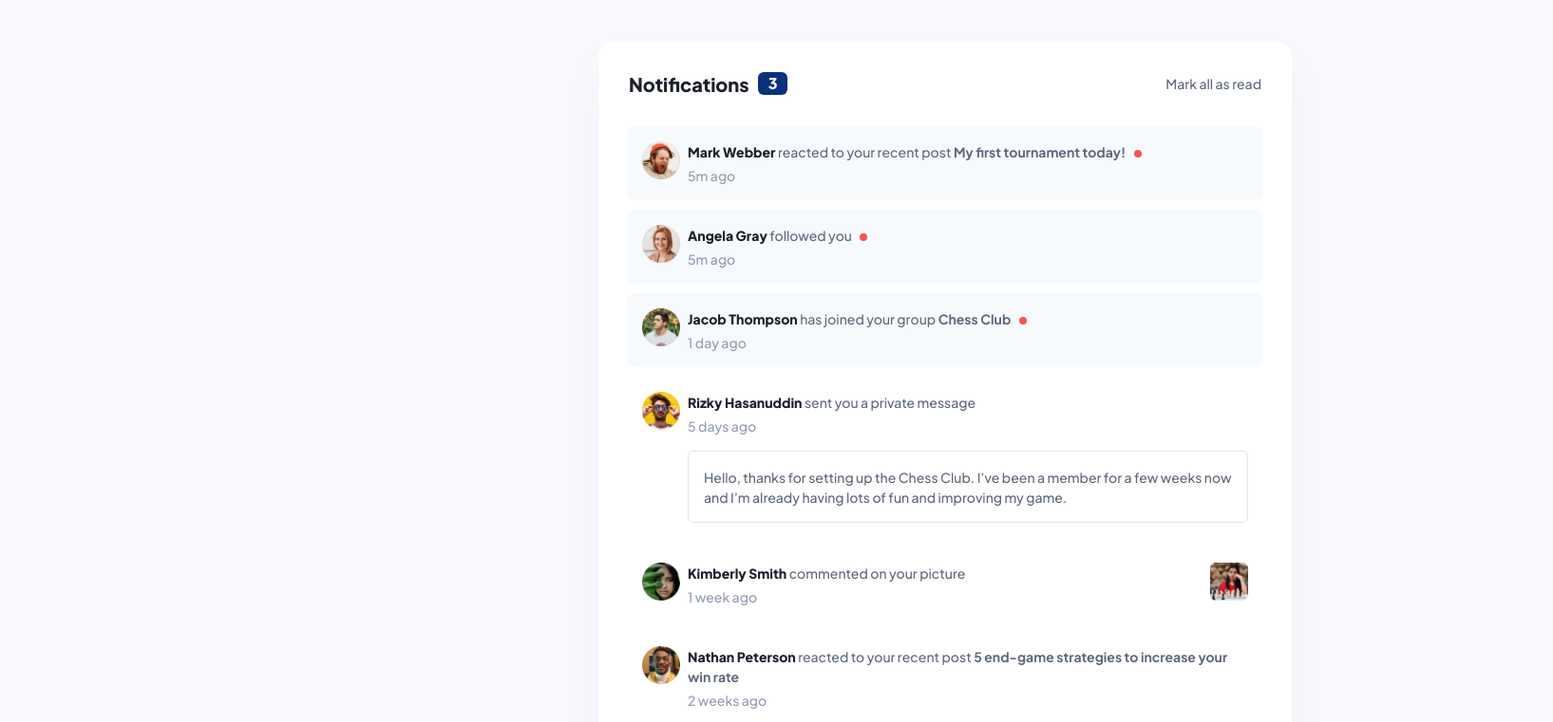
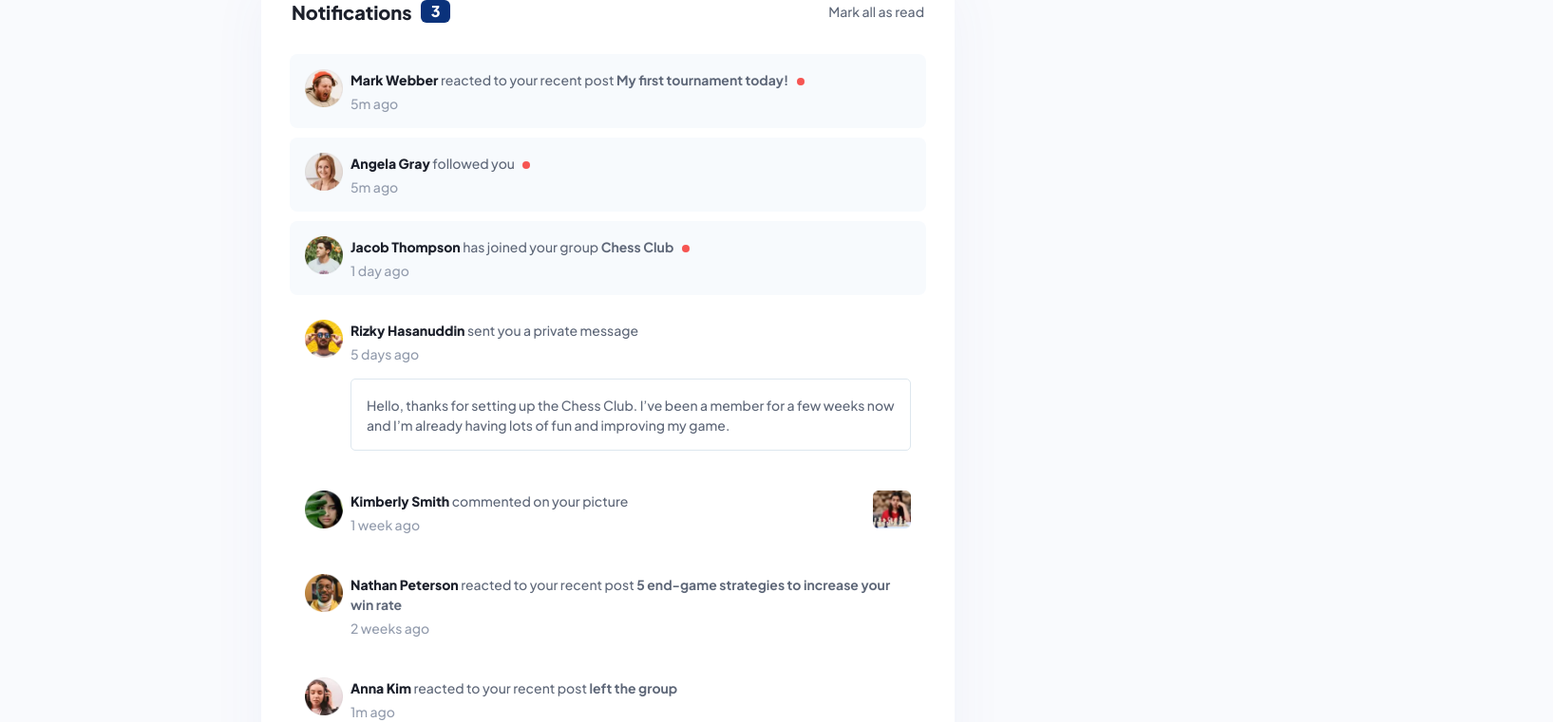
Before and after one commit to caarlosdamian/notifications-page, a React (Create React App) app: page / in a window 1280 px wide. Shown: the top 761 px of the page at 95% size, 1635 px wide, since content can reach past the window. Built offline with nearby package versions, Linux system fonts and the light colour scheme.

Commit message:
final version;

```diff
--- a/package.json
+++ b/package.json
@@ -2,6 +2,7 @@
   "name": "notifications-page",
   "version": "0.1.0",
   "private": true,
+  "homepage": "https://caarlosdamian.github.io",
   "dependencies": {
     "@testing-library/jest-dom": "^5.16.5",
     "@testing-library/react": "^13.4.0",
@@ -10,6 +11,7 @@
     "@types/node": "^16.18.11",
     "@types/react": "^18.0.26",
     "@types/react-dom": "^18.0.10",
+    "gh-pages": "^4.0.0",
     "react": "^18.2.0",
     "react-dom": "^18.2.0",
     "react-scripts": "5.0.1",
@@ -21,7 +23,9 @@
     "start": "react-scripts start",
     "build": "react-scripts build",
     "test": "react-scripts test",
-    "eject": "react-scripts eject"
+    "eject": "react-scripts eject",
+    "predeploy": "npm run build",
+    "deploy": "gh-pages -d build"
   },
   "eslintConfig": {
     "extends": [
--- a/src/index.scss
+++ b/src/index.scss
@@ -1,7 +1,12 @@
 body {
   background: #f9fafd;
   height: 100vh;
-
+  display: flex;
+  align-items: center;
+  justify-content: center;
+  @media (min-width: 800px) {
+    padding: 63px 355px 89px;
+  }
   .app {
     display: flex;
     align-items: center;
@@ -9,7 +14,4 @@
     height: 100vh;
     width: 100vw;
   }
-  @media (min-width: 800px) {
-    padding: 63px 355px 89px;
-  }
 }
```
Also changed, not shown: 1 other file (tests, documents, lock files or other folders).
